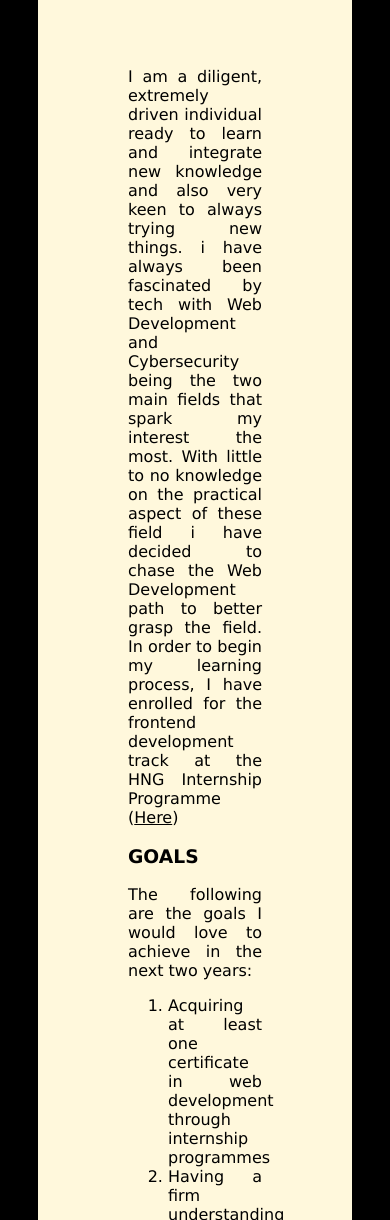
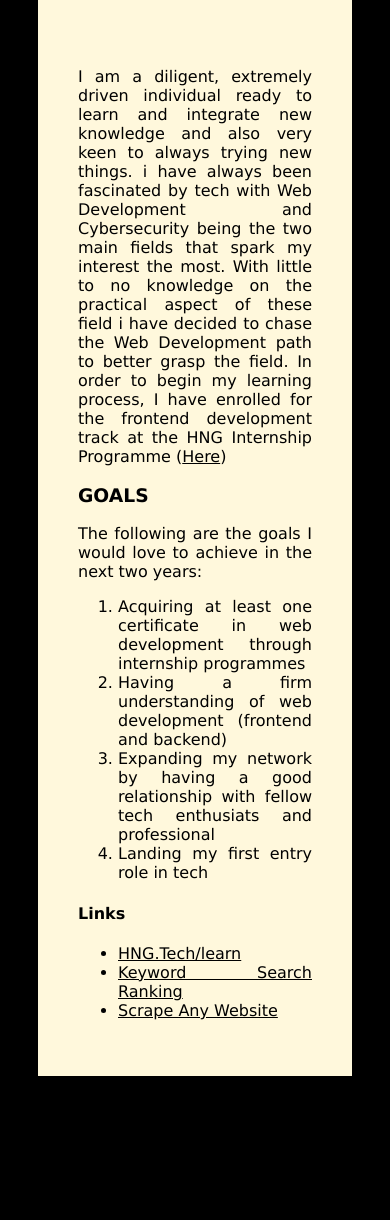
Before and after one commit to Zikoha-D/HNG-Stage-1-Assignment, a plain HTML site: page index.html in a window 390 px wide. Shown: the part 437-1657 px from the top of the page. After the commit the page ends 1551 px from the top, so only its background shows below. Drawn offline with Linux system fonts and the light colour scheme.

Commit message:
responsive changes

```diff
--- a/style.css
+++ b/style.css
@@ -1,6 +1,20 @@
 body {
   background-color: black;
   padding: 30px;
+}
+
+h1 {
+  font-family: 'Franklin Gothic Medium', 'Arial Narrow', Arial, sans-serif;
+  margin-bottom: 0px;
+  margin-top: 0px;
+}
+
+img {
+  border-radius: 8px;
+}
+
+a {
+  color: black;
 }
 
 .container {
@@ -27,16 +41,9 @@ body {
   font-family:Cambria, Cochin, Georgia, Times, 'Times New Roman', serif;
 }
 
-h1 {
-  font-family: 'Franklin Gothic Medium', 'Arial Narrow', Arial, sans-serif;
-  margin-bottom: 0px;
-  margin-top: 0px;
+@media (max-width: 600px) {
+  .layout {
+    padding-left: 0px;
+    padding-right: 0px;
+  }
 }
-
-img {
-  border-radius: 8px;
-}
-
-a {
-  color: black;
-}
```
